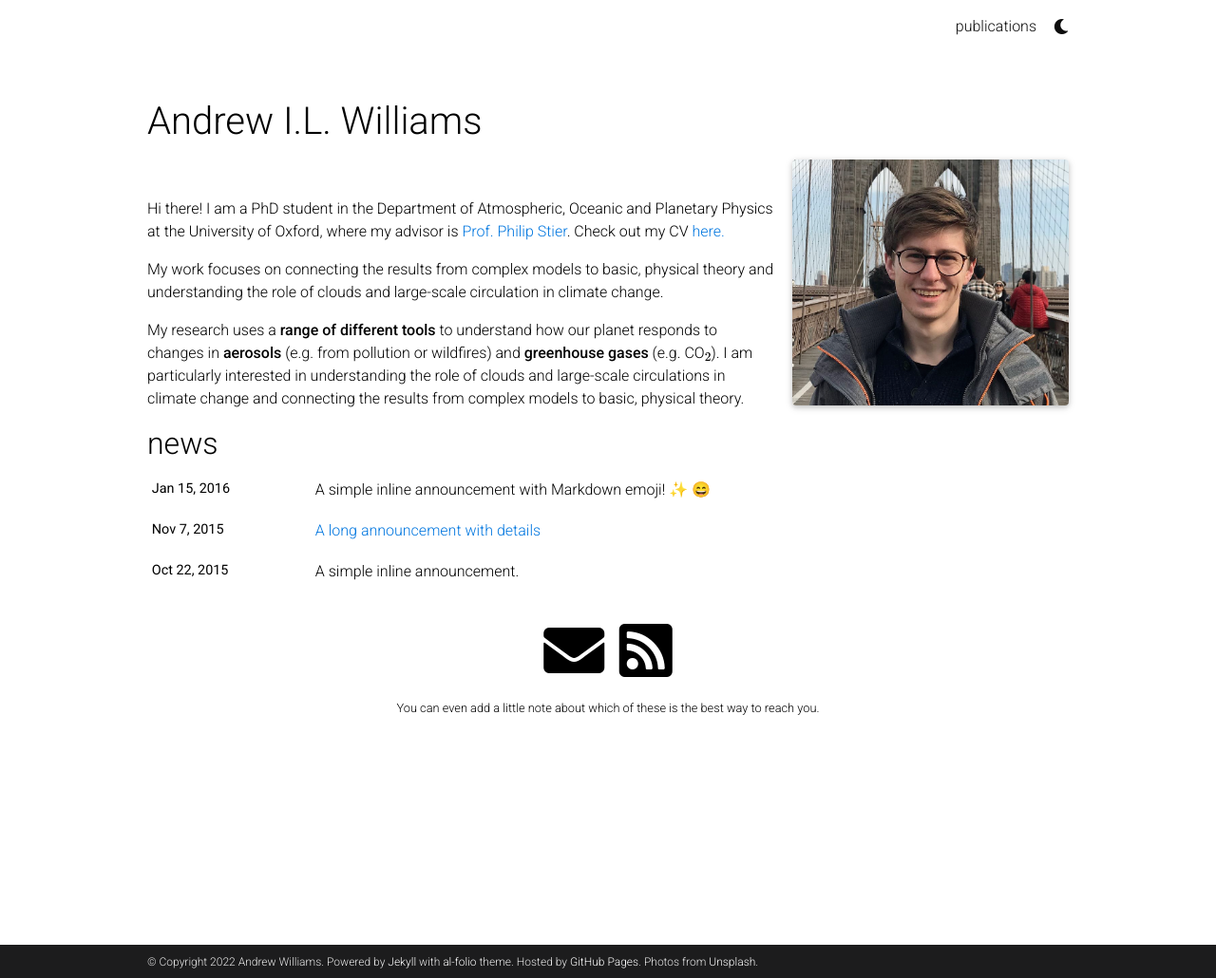
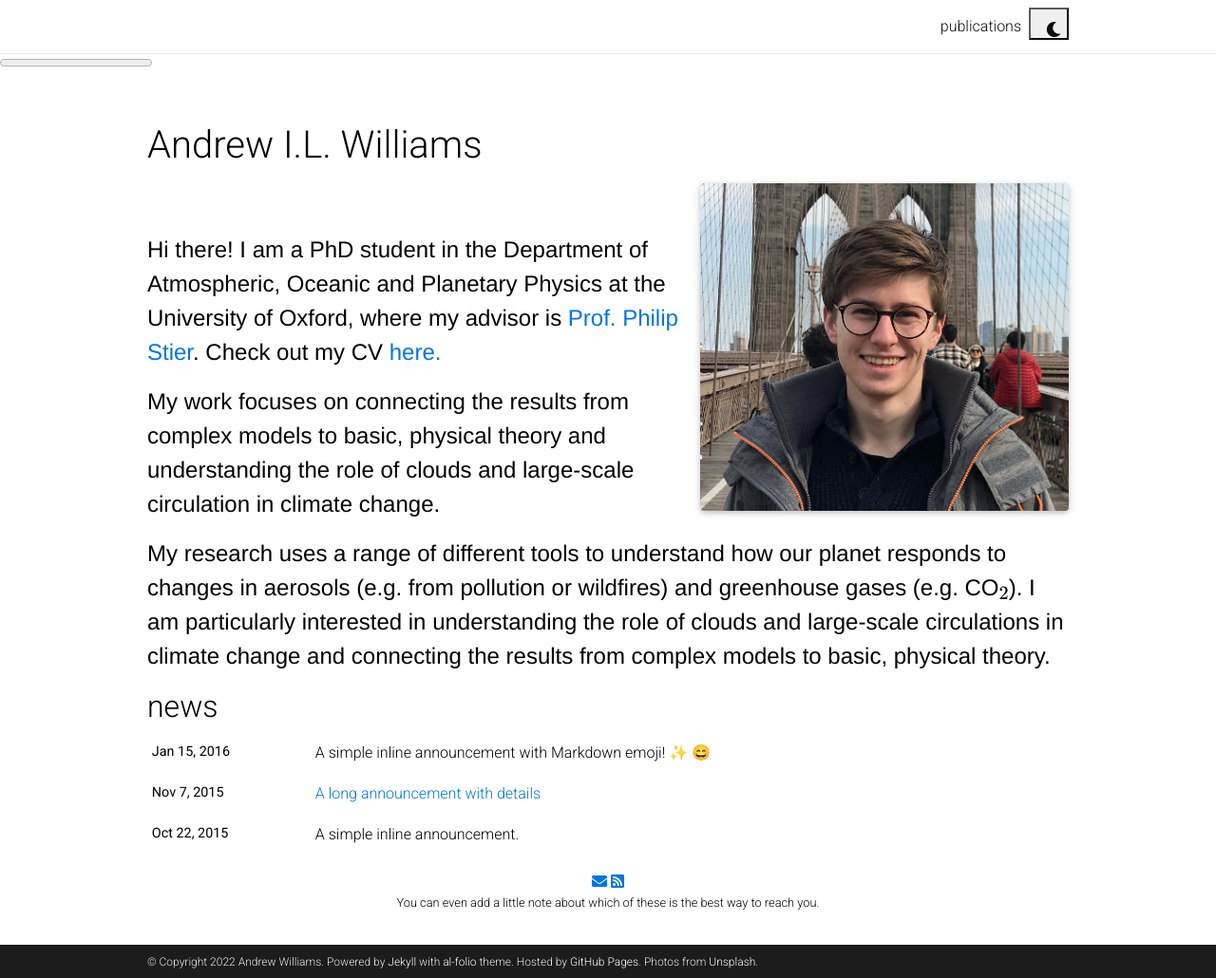
Before and after one commit to AndrewILWilliams/OLD_andrewwilliams3142.github.io, a Jekyll site: the page built from _pages/about.md, in a window 1280 px wide and 1030 px high. Shown: the whole window at 95% size. Built offline with Jekyll 4.4.1, drawn with Linux system fonts in a browser that asks for light colours; full-size pictures stand in for the smaller copies a plugin makes; emoji names are drawn with the system emoji font; comment, search, counter and statistics services are not loaded; a style sheet for code colours, icons or effects is not loaded.

Commit message:
Update _base.scss

```diff
--- a/_sass/_base.scss
+++ b/_sass/_base.scss
@@ -4,21 +4,20 @@
 
 // Typography
 
-p, h1, h2, h3, h4, h5, h6, em, div, li, span, strong {
+h1, h2, h3, h4, h5, h6, em, div, span, strong {
   color: var(--global-text-color);
 }
 
-hr {
-  border-top: 1px solid var(--global-divider-color);
+p {
+  color: var(--global-new-color);
+  font-size: 1.5rem;
+  font-family: Helvetica;
 }
 
-table {
-  td, th {
-    color: var(--global-text-color);
-  }
-  td {
-    font-size: 1rem;
-  }
+t {
+  color: var(--global-new-color);
+  font-size: 2.8rem;
+  font-family: Helvetica Neue;
 }
 
 a, table.table a {
@@ -27,21 +26,9 @@
     color: var(--global-theme-color);
     text-decoration: underline;
   }
-  &:hover:after :not(.nav-item.dropdown) {
+  &:hover:after {
     width: 100%;
   }
-}
-
-figure, img {
-  max-width: 90vw;
-}
-
-blockquote {
-  background: var(--global-bg-color);
-  border-left: 2px solid var(--global-theme-color);
-  margin: 1.5em 10px;
-  padding: 0.5em 10px;
-  font-size: 1.2rem;
 }
 
 // Math
@@ -60,61 +47,28 @@
   text-align: center;
 }
 
-// Card
-
-.card {
-  background-color: var(--global-card-bg-color);
-
-  img {
-    width: 100%;
-  }
-
-  .card-title {
-    color: var(--global-text-color);
-  }
-
-  .card-item {
-    width: auto;
-    margin-bottom: 10px;
-
-    .row {
-      display: flex;
-      align-items: center;
-    }
-  }
-}
-
-// Citation
-
-.citation, .citation-number {
-  color: var(--global-theme-color);
-}
 
 // Profile
 
 .profile {
+  margin-left: 1rem;
   width: 100%;
 
   .address {
     margin-bottom: 5px;
     margin-top: 5px;
-    font-family: monospace;
+    font-family: cursive; // monospace
+    font-size: 1.2rem;
     p {
       display: inline-block;
       margin: 0;
     }
   }
 }
-.profile.float-right{
-  margin-left: 1rem;
-}
-.profile.float-left{
-  margin-right: 1rem;
-}
 
 @media (min-width: 576px) {
   .profile {
-    width: 30%;
+    width: 40%; // < Profile pic width
     .address {
       p { display: block; }
     }
@@ -138,31 +92,12 @@
 
 .navbar {
   box-shadow: none;
-  border-bottom: 1px solid var(--global-divider-color);
-  background-color: var(--global-bg-color);
+  border-bottom: 1px solid $grey-color-light;
   opacity: 0.95;
-}
-.navbar .dropdown-menu {
-  background-color: var(--global-bg-color);
-  border: 1px solid var(--global-divider-color);
-  a:not(.active) {
-    color: var(--global-text-color);
-  }
-  a:hover {
-    color: var(--global-hover-color);
-  }
-  .dropdown-divider {
-    border-top: 1px solid var(--global-divider-color) !important;
-  }
-}
-.dropdown-item {
-  color: var(--global-text-color);
-    &:hover {
-      color: var(--global-hover-color);
   background-color: var(--global-bg-color);
 }
-}
 .navbar.navbar-light {
+  // Remove link decoration
   a {
     &:hover {
       text-decoration: none;
@@ -185,19 +120,11 @@
         color: var(--global-hover-color);
       }
   }
-  .navbar-brand.social {
-    padding-bottom: 0;
-    padding-top: 0;
-    font-size: 1.7rem;
+  .contact-icon {
+    font-size: 2rem;
     a {
-      i::before {
-        color: var(--global-text-color);
-        transition-property: all 0.2s ease-in-out;
-      }
       &:hover {
-        i::before {
-          color: var(--global-theme-color);
-        }
+        color: var(--global-hover-color);
       }
     }
   }
@@ -208,7 +135,7 @@
     display: block;
     width: 22px;
     height: 2px;
-    background-color: var(--global-text-color);
+    background-color: var(--global-icon-color);
     border-radius: 1px;
     margin-bottom: 4px;
     transition: all 0.2s;
@@ -238,31 +165,28 @@
   }
 }
 
-#light-toggle {
-  padding: 0;
-  border: 0;
-  background-color: inherit;
+
+// News
+
+.news table td {
+  font-size: 1rem;
   color: var(--global-text-color);
-  &:hover {
-    color: var(--global-hover-color);
 }
+
+.news table th {
+  color: var(--global-text-color);
 }
 
 // Social (bottom)
 
 .social {
   text-align: center;
-  .contact-icons {
+  .contact-icon {
     font-size: 4rem;
     a {
-      i::before {
-        color: var(--global-text-color);
-        transition-property: all 0.2s ease-in-out;
-      }
+      color: var(--global-icon-color);
       &:hover {
-        i::before {
         color: var(--global-theme-color);
-        }
       }
     }
   }
@@ -284,76 +208,30 @@
   a {
     color: var(--global-footer-link-color);
     &:hover {
-      color: var(--global-theme-color);
+      color: pink;
       text-decoration: none;
     }
   }
 }
 
 footer.sticky-bottom {
-  border-top: 1px solid var(--global-divider-color);
+  border-top: 1px solid $grey-color-light;
   padding-top: 40px;
   padding-bottom: 40px;
   font-size: 0.9rem;
 }
 
-// CV
-
-.cv {
-  margin-bottom: 40px;
-
-  .card {
-    background-color: var(--global-card-bg-color);
-    border: 1px solid var(--global-divider-color);
-
-    .list-group-item {
-      background-color: inherit;
-      border-color: var(--global-divider-color);
-
-      .badge {
-        color: var(--global-card-bg-color) !important;
-        background-color: var(--global-theme-color) !important;
-      }
-    }
-  }
-}
-
-// Repositories
-
-@media (min-width: 768px) {
-  .repo {
-    max-width: 50%;
-  }
-}
 
 // Blog
 
 .header-bar {
-  border-bottom: 1px solid var(--global-divider-color);
+  border-bottom: 1px solid $grey-color-light;
   text-align: center;
   padding-top: 2rem;
-  padding-bottom: 3rem;
+  padding-bottom: 5rem;
   h1 {
     color: var(--global-theme-color);
     font-size: 5rem;
-  }
-}
-
-.tag-list {
-  border-bottom: 1px solid var(--global-divider-color);
-  text-align: center;
-  padding-top: 1rem;
-
-  ul {
-    justify-content: center;
-    display: flow-root;
-
-    p, li {
-      list-style: none;
-      display: inline-block;
-      padding: 1rem 0.5rem;
-      color: var(--global-text-color-light);
-    }
   }
 }
 
@@ -362,20 +240,14 @@
   margin-bottom: 40px;
   padding: 0;
   li {
-    border-bottom: 1px solid var(--global-divider-color);
+    border-bottom: 1px solid $grey-color-light;
     list-style: none;
     padding-top: 2rem;
     padding-bottom: 2rem;
     .post-meta {
-      color: var(--global-text-color-light);
+      color: $grey-color;
       font-size: 0.875rem;
       margin-bottom: 0;
-    }
-    .post-tags {
-      color: var(--global-text-color-light);
-      font-size: 0.875rem;
-      padding-top: 0.25rem;
-      padding-bottom: 0;
     }
     a {
       color: var(--global-text-color);
@@ -396,7 +268,6 @@
       }
     }
     &.active .page-link {
-      color: $white-color;
       background-color: var(--global-theme-color);
       &:hover {
         background-color: var(--global-theme-color);
@@ -417,46 +288,21 @@
 
 
 // Projects
-
 .projects {
+  .grid-item {
+    width: 400px;
+    margin-bottom: 20px;
+    margin-right: 20px;
     a {
+      color: black;
       text-decoration: none;
-
       &:hover {
-      .card-title {
         color: var(--global-theme-color);
       }
     }
   }
-
-  .card {
-    img {
+  .card img {
     width: 100%;
-    }
-  }
-
-  .card-item {
-    width: auto;
-    margin-bottom: 10px;
-
-    .row {
-      display: flex;
-      align-items: center;
-    }
-  }
-
-  .grid-sizer, .grid-item {
-    width: 250px;
-    margin-bottom: 10px;
-  }
-
-  h2.category {
-    color: var(--global-divider-color);
-    border-bottom: 1px solid var(--global-divider-color);
-    padding-top: 0.5rem;
-    margin-top: 2rem;
-    margin-bottom: 1rem;
-    text-align: right;
   }
 }
 
@@ -479,8 +325,8 @@
     }
   }
   h2.year {
-    color: var(--global-divider-color);
-    border-top: 1px solid var(--global-divider-color);
+    color: $grey-color-light;
+    border-top: 1px solid $grey-color-light;
     padding-top: 1rem;
     margin-top: 2rem;
     margin-bottom: -2rem;
@@ -493,11 +339,6 @@
 
     li {
       margin-bottom: 1rem;
-      .preview {
-        width: 100%;
-        min-width: 80px;
-        max-width: 200px;
-      }
       .abbr {
         height: 2rem;
         margin-bottom: 0.5rem;
@@ -533,15 +374,6 @@
           border-bottom: 1px solid;
           font-style: normal;
         }
-        > span.more-authors {
-          color: var(--global-text-color-light);
-          border-bottom: 1px dashed var(--global-text-color-light);
-          cursor: pointer;
-          &:hover {
-              color: var(--global-text-color);
-              border-bottom: 1px dashed var(--global-text-color);
-          }
-        }
       }
       .links {
         a.btn {
@@ -562,7 +394,7 @@
         max-height: 0px;
         overflow: hidden;
         text-align: justify;
-        transition-property: 0.15s ease;
+        -webkit-transition: 0.15s ease;
         -moz-transition: 0.15s ease;
         -ms-transition: 0.15s ease;
         -o-transition: 0.15s ease;
@@ -580,7 +412,7 @@
       }
       .hidden.open {
         max-height: 100em;
-        transition-property: 0.15s ease;
+        -webkit-transition: 0.15s ease;
         -moz-transition: 0.15s ease;
         -ms-transition: 0.15s ease;
         -o-transition: 0.15s ease;
@@ -597,30 +429,9 @@
 }
 
 // Rouge Color Customization
-figure.highlight {
-  margin: 0 0 1rem;
-}
-
-pre {
-  color: var(--global-theme-color);
-  background-color: var(--global-code-bg-color);
-  border-radius: 6px;
-  padding: 6px 12px;
-  pre, code {
-    background-color: transparent;
-    border-radius: 0;
-    padding: 0;
-  }
-}
-
 code {
   color: var(--global-theme-color);
-  background-color: var(--global-code-bg-color);
-  border-radius: 3px;
-  padding: 3px 3px;
 }
-
-
 // Transitioning Themes
 html.transition,
 html.transition *,
@@ -629,86 +440,3 @@
   transition: all 750ms !important;
   transition-delay: 0 !important;
 }
-
-// Extra Markdown style (post Customization)
-.post{
-  .post-meta{
-    color: var(--global-text-color-light);
-    font-size: 0.875rem;
-    margin-bottom: 0;
-  }
-  .post-tags{
-    color: var(--global-text-color-light);
-    font-size: 0.875rem;
-    padding-top: 0.25rem;
-    padding-bottom: 1rem;
-    a {
-      color: var(--global-text-color-light);
-      text-decoration: none;
-      &:hover {
-        color: var(--global-theme-color);
-      }
-    }
-  }
-  .post-content{
-    blockquote {
-      border-left: 5px solid var(--global-theme-color);
-      padding: 8px;
-    }
-  }
-}
-
-progress {
-     /* Positioning */
-     position: fixed;
-     left: 0;
-     top: 56px;
-     z-index: 10;
-
-     /* Dimensions */
-     width: 100%;
-     height: 1px;
-
-     /* Reset the appearance */
-     -webkit-appearance: none;
-        -moz-appearance: none;
-             appearance: none;
-
-     /* Get rid of the default border in Firefox/Opera. */
-     border: none;
-
-     /* Progress bar container for Firefox/IE10  */
-     background-color: transparent;
-
-     /* Progress bar value for IE10  */
-     color: var(--global-theme-color);
- }
-
- progress::-webkit-progress-bar {
-     background-color: transparent;
- }
-
- progress::-webkit-progress-value {
-     background-color: var(--global-theme-color);
- }
-
- progress::-moz-progress-bar {
-     background-color: var(--global-theme-color);
- }
-
- .progress-container {
-     width: 100%;
-     background-color: transparent;
-     position: fixed;
-     top: 56px;
-     left: 0;
-     height: 5px;
-     display: block;
- }
-
- .progress-bar {
-     background-color: var(--global-theme-color);
-     width: 0%;
-     display: block;
-     height: inherit;
- }
```
Lines whose indentation alone changed are shown as unchanged.
